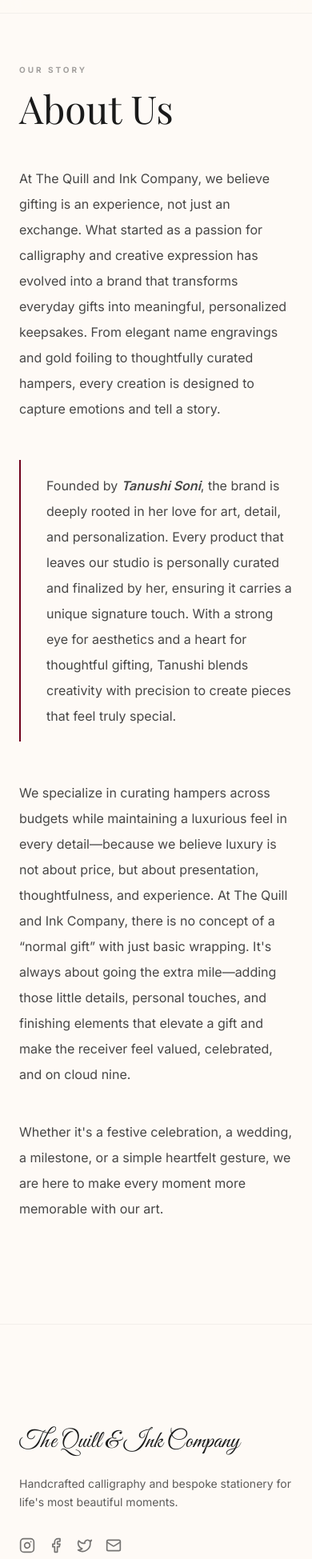
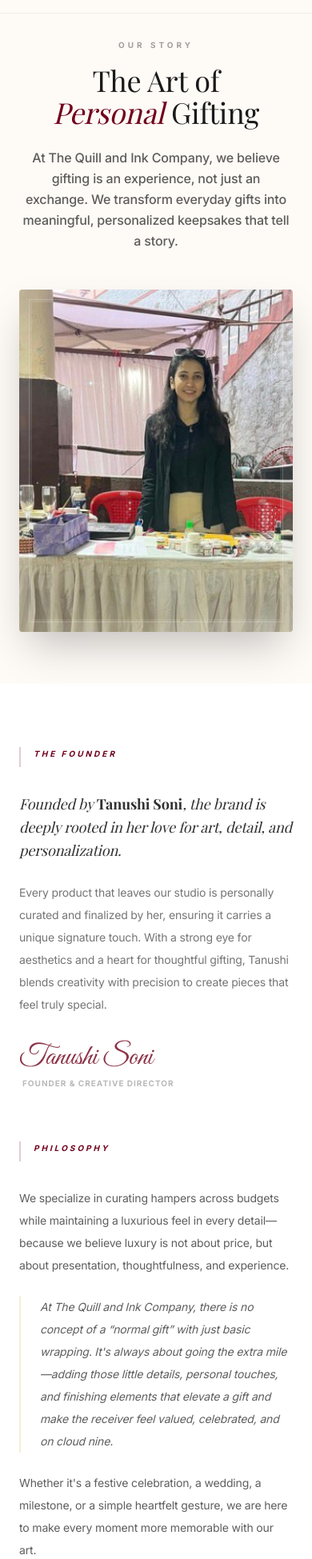
Before and after one commit to niksoni2910/the-quill-and-ink-company, a Next.js app in the folder frontend/: page /about in a window 390 px wide. Shown: the part 48-1997 px from the top of the page at 80% size. Built offline with nearby package versions, Linux system fonts and the light colour scheme; no server answers; a web font is replaced by a local one.

Commit message:
feat: enhance homepage grid animations and refine footer typography and layout styling

```diff
--- a/frontend/app/about/page.tsx
+++ b/frontend/app/about/page.tsx
@@ -1,69 +1,113 @@
 "use client";
 
 import { motion } from "framer-motion";
+import Image from "next/image";
 
 export default function AboutPage() {
   return (
     <motion.main
-      initial={{ opacity: 0, y: 20 }}
-      animate={{ opacity: 1, y: 0 }}
-      transition={{ duration: 0.8, ease: "easeOut" }}
-      className="px-6 py-32 max-w-3xl mx-auto"
+      initial={{ opacity: 0 }}
+      animate={{ opacity: 1 }}
+      transition={{ duration: 1 }}
+      className="bg-[var(--color-paper)] min-h-screen"
     >
-      <span className="uppercase tracking-[0.3em] text-[10px] font-bold opacity-40 block mb-4">Our Story</span>
-      <h1 className="font-[family-name:var(--font-serif)] text-5xl lg:text-6xl mb-12">
-        About Us
+      {/* HERO SECTION */}
+      <section className="px-6 pt-24 lg:pt-32 pb-16 lg:pb-20 max-w-[1400px] mx-auto">
+        <div className="grid lg:grid-cols-2 gap-12 lg:gap-16 items-center">
+          <motion.div
+            initial={{ opacity: 0, x: -30 }}
+            animate={{ opacity: 1, x: 0 }}
+            transition={{ duration: 0.8, delay: 0.2 }}
+            className="text-center lg:text-left"
+          >
+            <span className="uppercase tracking-[0.4em] text-[10px] font-bold opacity-40 block mb-4 lg:mb-6">Our Story</span>
+            <h1 className="font-[family-name:var(--font-serif)] text-4xl md:text-6xl lg:text-8xl leading-[1.1] mb-6 lg:mb-8">
+              The Art of <br />
+              <span className="italic font-normal text-[var(--color-accent)]">Personal</span> Gifting
             </h1>
-
-      <p className="text-base lg:text-lg leading-loose mb-10 opacity-80">
+            <p className="text-base lg:text-xl leading-relaxed opacity-70 font-medium max-w-xl mx-auto lg:mx-0">
               At The Quill and Ink Company, we believe gifting is an experience, not
-        just an exchange. What started as a passion for calligraphy and creative
-        expression has evolved into a brand that transforms everyday gifts into
-        meaningful, personalized keepsakes. From elegant name engravings and gold
-        foiling to thoughtfully curated hampers, every creation is designed to
-        capture emotions and tell a story.
-      </p>
-
-      {/* FOUNDER */}
-      <motion.div
-        initial={{ opacity: 0, y: 15 }}
-        animate={{ opacity: 1, y: 0 }}
-        transition={{ duration: 0.8, delay: 0.3 }}
-        className="border-l-2 border-[var(--color-accent)] pl-8 py-4 my-12"
-      >
-        <p className="text-base lg:text-lg leading-loose opacity-80">
-          Founded by <span className="font-semibold italic">Tanushi Soni</span>,
-          the brand is deeply rooted in her love for art, detail, and
-          personalization. Every product that leaves our studio is personally
-          curated and finalized by her, ensuring it carries a unique signature
-          touch. With a strong eye for aesthetics and a heart for thoughtful
-          gifting, Tanushi blends creativity with precision to create pieces that
-          feel truly special.
+              just an exchange. We transform everyday gifts into meaningful,
+              personalized keepsakes that tell a story.
             </p>
           </motion.div>
 
-      {/* PHILOSOPHY */}
           <motion.div
-        initial={{ opacity: 0, y: 15 }}
-        animate={{ opacity: 1, y: 0 }}
-        transition={{ duration: 0.8, delay: 0.5 }}
+            initial={{ opacity: 0, scale: 0.95 }}
+            animate={{ opacity: 1, scale: 1 }}
+            transition={{ duration: 1, ease: "easeOut" }}
+            className="relative aspect-[4/5] bg-[var(--color-cream)] overflow-hidden rounded-sm shadow-2xl max-w-md mx-auto lg:max-w-none w-full"
           >
-        <p className="text-base lg:text-lg leading-loose mb-10 opacity-80">
+            <Image
+              src="/images/my_pic.png"
+              alt="Tanushi Soni - Founder of The Quill and Ink Company"
+              fill
+              className="object-cover transition-transform duration-1000 hover:scale-105"
+              priority
+            />
+            {/* ELEGANT FRAME EFFECT */}
+            <div className="absolute inset-0 border-[16px] lg:border-[24px] border-white/10 pointer-events-none" />
+            <div className="absolute inset-0 border-[1px] border-white/20 m-3 lg:m-4 pointer-events-none" />
+          </motion.div>
+        </div>
+      </section>
+
+      {/* DETAILED CONTENT */}
+      <section className="px-6 py-20 lg:py-32 bg-white">
+        <div className="max-w-4xl mx-auto space-y-16 lg:space-y-24">
+
+          {/* FOUNDER BLOCK */}
+          <div className="grid md:grid-cols-[1fr_2fr] gap-8 lg:gap-12 items-start">
+            <div className="md:sticky md:top-32 border-l-2 border-[var(--color-accent)]/20 pl-4 md:border-none md:pl-0">
+               <h3 className="text-[10px] uppercase tracking-[0.3em] font-bold text-[var(--color-accent)] mb-2 md:mb-4 italic">The Founder</h3>
+               <div className="hidden md:block w-12 h-[1px] bg-[var(--color-accent)] opacity-30" />
+            </div>
+            <div className="space-y-6 lg:space-y-8">
+               <p className="text-lg lg:text-2xl leading-relaxed font-serif italic text-[var(--color-ink)] opacity-90">
+                Founded by <span className="font-bold not-italic">Tanushi Soni</span>,
+                the brand is deeply rooted in her love for art, detail, and
+                personalization.
+               </p>
+               <p className="text-sm lg:text-lg leading-loose opacity-60">
+                 Every product that leaves our studio is personally curated and finalized by her, ensuring it carries a unique signature touch. With a strong eye for aesthetics and a heart for thoughtful gifting, Tanushi blends creativity with precision to create pieces that feel truly special.
+               </p>
+               <div className="pt-2 lg:pt-4">
+                 <p className="font-[family-name:var(--font-cursive)] text-4xl lg:text-6xl text-[var(--color-accent)] opacity-80 select-none">
+                    Tanushi Soni
+                 </p>
+                 <p className="text-[10px] uppercase tracking-widest font-bold opacity-30 mt-1 lg:mt-2 ml-1 lg:ml-2">Founder & Creative Director</p>
+               </div>
+            </div>
+          </div>
+
+          {/* PHILOSOPHY BLOCK */}
+          <div className="grid md:grid-cols-[1fr_2fr] gap-8 lg:gap-12 items-start">
+            <div className="md:sticky md:top-32 border-l-2 border-[var(--color-accent)]/20 pl-4 md:border-none md:pl-0">
+               <h3 className="text-[10px] uppercase tracking-[0.3em] font-bold text-[var(--color-accent)] mb-2 md:mb-4 italic">Philosophy</h3>
+               <div className="hidden md:block w-12 h-[1px] bg-[var(--color-accent)] opacity-30" />
+            </div>
+            <div className="space-y-6 lg:space-y-8">
+               <p className="text-sm lg:text-lg leading-loose opacity-70">
                 We specialize in curating hampers across budgets while maintaining a
                 luxurious feel in every detail—because we believe luxury is not about
-          price, but about presentation, thoughtfulness, and experience. At The
-          Quill and Ink Company, there is no concept of a &ldquo;normal gift&rdquo; with
+                price, but about presentation, thoughtfulness, and experience.
+               </p>
+               <p className="text-sm lg:text-lg leading-loose opacity-70 border-l-2 border-[var(--color-rose)]/30 pl-6 lg:pl-8 italic">
+                At The Quill and Ink Company, there is no concept of a &ldquo;normal gift&rdquo; with
                 just basic wrapping. It&apos;s always about going the extra mile—adding those
                 little details, personal touches, and finishing elements that elevate a
                 gift and make the receiver feel valued, celebrated, and on cloud nine.
                </p>
-
-        <p className="text-base lg:text-lg leading-loose opacity-80">
+               <p className="text-sm lg:text-lg leading-loose opacity-70">
                 Whether it&apos;s a festive celebration, a wedding, a milestone, or a
                 simple heartfelt gesture, we are here to make every moment more
                 memorable with our art.
                </p>
-      </motion.div>
+            </div>
+          </div>
+
+        </div>
+      </section>
     </motion.main>
   );
 }
--- a/frontend/app/globals.css
+++ b/frontend/app/globals.css
@@ -17,15 +17,23 @@
   scroll-behavior: smooth;
 }
 
+/* Custom Selection */
+::selection {
+  background-color: var(--color-accent);
+  color: white;
+}
+
 body {
   background-color: var(--color-paper);
   color: var(--color-ink);
   font-family: var(--font-sans);
+  line-height: 1.7;
+  letter-spacing: -0.01em;
 }
 
 /* Custom Scrollbar */
 .custom-scrollbar::-webkit-scrollbar {
-  width: 4px;
+  width: 6px;
 }
 .custom-scrollbar::-webkit-scrollbar-track {
   background: transparent;
@@ -33,5 +41,5 @@
 .custom-scrollbar::-webkit-scrollbar-thumb {
   background-color: var(--color-ink);
   border-radius: 10px;
-  opacity: 0.2;
+  border: 2px solid var(--color-paper);
 }
--- a/frontend/components/Footer.tsx
+++ b/frontend/components/Footer.tsx
@@ -12,64 +12,81 @@
         border-t border-[#1A1A1A]/5
       "
     >
-      <div className="max-w-[1400px] mx-auto grid gap-16 lg:grid-cols-3">
+      <div className="max-w-[1400px] mx-auto grid gap-20 lg:grid-cols-[1.5fr_1fr_1fr]">
 
         {/* 1. BRAND */}
-        <div className="lg:col-span-1">
-          <h3 className="font-[family-name:var(--font-cursive)] text-3xl mb-6">
-            The Quill & Ink Company
+        <div className="space-y-8">
+          <h3 className="font-[family-name:var(--font-serif)] text-4xl leading-tight">
+            The Quill <br /> & Ink Company
           </h3>
-          <p className="text-sm leading-relaxed opacity-70 mb-8">
-            Handcrafted calligraphy and bespoke stationery for life's most beautiful moments.
+          <p className="text-base leading-relaxed opacity-50 max-w-sm font-medium">
+            Handcrafted calligraphy and bespoke stationery for life&apos;s most beautiful moments.
           </p>
-          <div className="flex gap-4 opacity-60">
-            <Link href="#" className="hover:text-[var(--color-accent)] transition"><Instagram className="w-5 h-5" /></Link>
-            <Link href="#" className="hover:text-[var(--color-accent)] transition"><Facebook className="w-5 h-5" /></Link>
-            <Link href="#" className="hover:text-[var(--color-accent)] transition"><Twitter className="w-5 h-5" /></Link>
-            <Link href="mailto:hello@example.com" className="hover:text-[var(--color-accent)] transition"><Mail className="w-5 h-5" /></Link>
+          <div className="flex gap-8">
+            <Link href="#" className="hover:text-[var(--color-accent)] transition-colors duration-500 opacity-60 hover:opacity-100"><Instagram className="w-5 h-5" /></Link>
+            <Link href="#" className="hover:text-[var(--color-accent)] transition-colors duration-500 opacity-60 hover:opacity-100"><Facebook className="w-5 h-5" /></Link>
+            <Link href="#" className="hover:text-[var(--color-accent)] transition-colors duration-500 opacity-60 hover:opacity-100"><Twitter className="w-5 h-5" /></Link>
+            <Link href="mailto:hello@thequillandink.com" className="hover:text-[var(--color-accent)] transition-colors duration-500 opacity-60 hover:opacity-100"><Mail className="w-5 h-5" /></Link>
           </div>
         </div>
 
         {/* 2. NAVIGATION */}
-        <div>
-          <h4 className="font-serif text-lg mb-6">Explore</h4>
-          <ul className="space-y-4 text-sm opacity-70">
-            <li><Link href="/about" className="hover:text-[var(--color-accent)]">Our Story</Link></li>
-            <li><Link href="/work" className="hover:text-[var(--color-accent)]">Portfolio</Link></li>
-            <li><Link href="/products" className="hover:text-[var(--color-accent)]">Shop</Link></li>
-            <li><Link href="/contact" className="hover:text-[var(--color-accent)]">Contact</Link></li>
+        <div className="space-y-8">
+          <h4 className="text-[10px] uppercase tracking-[0.3em] font-bold opacity-30 italic">Explore</h4>
+          <ul className="space-y-6 text-sm font-semibold tracking-wide">
+            <li><Link href="/about" className="hover:text-[var(--color-accent)] transition-colors duration-300">Our Story</Link></li>
+            <li><Link href="/work" className="hover:text-[var(--color-accent)] transition-colors duration-300">Portfolio</Link></li>
+            <li><Link href="/products" className="hover:text-[var(--color-accent)] transition-colors duration-300">Shop Collection</Link></li>
+            <li><Link href="/contact" className="hover:text-[var(--color-accent)] transition-colors duration-300">Contact</Link></li>
           </ul>
         </div>
 
         {/* 3. CONTACT */}
-        <div>
-          <h4 className="font-serif text-lg mb-6">Contact Us</h4>
-          <p className="text-sm opacity-70 mb-6">
-            Have questions or need help with a custom order? We'd love to hear from you.
-          </p>
+        <div className="space-y-8">
+          <h4 className="text-[10px] uppercase tracking-[0.3em] font-bold opacity-30 italic">Get in Touch</h4>
+          <div className="space-y-4 text-sm opacity-50 leading-relaxed font-medium">
+            <p className="flex items-start gap-3">
+              <span className="mt-1"><Mail className="w-4 h-4" /></span>
+              <a href="mailto:thequillandinkcompany@gmail.com" className="hover:text-[var(--color-accent)] transition-colors">thequillandinkcompany@gmail.com</a>
+            </p>
+            <p className="flex items-start gap-3">
+              <span className="mt-1"><Instagram className="w-4 h-4" /></span>
+              <span>9324580059</span>
+            </p>
+            <p className="flex items-start gap-3">
+              <span className="mt-1">
+                <svg xmlns="http://www.w3.org/2000/svg" width="16" height="16" viewBox="0 0 24 24" fill="none" stroke="currentColor" strokeWidth="2" strokeLinecap="round" strokeLinejoin="round" className="lucide lucide-map-pin"><path d="M20 10c0 4.993-5.539 10.193-7.399 11.799a1 1 0 0 1-1.202 0C9.539 20.193 4 14.993 4 10a8 8 0 0 1 16 0"/><circle cx="12" cy="10" r="3"/></svg>
+              </span>
+              <span>Shop no 3, Yogi Smriti, D -15, Yogi Nagar Marg, Yogi Nagar, Borivali West, Mumbai, Maharashtra 400091</span>
+            </p>
+          </div>
           <a
             href="https://wa.me/919324580059"
             target="_blank"
             rel="noopener noreferrer"
             className="
-              inline-flex items-center gap-3
-              bg-[#25D366] text-white
-              px-6 py-3 rounded-sm
-              text-xs uppercase tracking-wider font-bold
-              hover:bg-[#128C7E] transition-colors
-              shadow-sm
+              inline-flex items-center gap-4
+              bg-[var(--color-ink)] text-white
+              px-8 py-4 rounded-sm
+              text-[10px] uppercase tracking-[0.2em] font-bold
+              hover:bg-[var(--color-accent)] transition-all duration-500
+              shadow-xl
             "
           >
             <svg xmlns="http://www.w3.org/2000/svg" width="16" height="16" viewBox="0 0 24 24" fill="none" stroke="currentColor" strokeWidth="2" strokeLinecap="round" strokeLinejoin="round" className="lucide lucide-message-circle"><path d="m3 21 1.9-5.7a8.5 8.5 0 1 1 3.8 3.8z"/></svg>
-            Chat on WhatsApp
+            WhatsApp Inquiry
           </a>
         </div>
 
       </div>
 
       {/* BOTTOM */}
-      <div className="mt-20 pt-8 border-t border-[var(--color-ink)]/10 text-center text-xs opacity-50">
-        © {new Date().getFullYear()} The Quill & Ink Company. All rights reserved. Designed with love.
+      <div className="mt-32 pt-8 border-t border-[var(--color-ink)]/5 flex flex-col md:flex-row justify-between items-center gap-4 text-[10px] uppercase tracking-widest font-bold opacity-30">
+        <p>© {new Date().getFullYear()} The Quill & Ink Company.</p>
+        <div className="flex gap-8">
+          <Link href="/privacy" className="hover:opacity-100">Privacy Policy</Link>
+          <Link href="/terms" className="hover:opacity-100">Terms of Service</Link>
+        </div>
       </div>
     </footer>
   );
--- a/frontend/components/Navbar.tsx
+++ b/frontend/components/Navbar.tsx
@@ -46,19 +46,23 @@
         </Link>
 
         {/* DESKTOP NAV LINKS */}
-        <nav className="hidden lg:flex items-center gap-12 text-[13px] uppercase tracking-[0.2em] font-medium opacity-80">
-          <Link href="/about" className="hover:text-[var(--color-rose)] transition">
-            About
+        <nav className="hidden lg:flex items-center gap-12 text-[12px] uppercase tracking-[0.3em] font-semibold opacity-70">
+          <Link href="/about" className="relative group py-2">
+            <span className="group-hover:text-[var(--color-ink)] transition-colors duration-300">About</span>
+            <span className="absolute bottom-0 left-0 w-0 h-[1px] bg-[var(--color-accent)] transition-all duration-500 group-hover:w-full" />
           </Link>
-          <Link href="/work" className="hover:text-[var(--color-rose)] transition">
-            Work
+          <Link href="/work" className="relative group py-2">
+            <span className="group-hover:text-[var(--color-ink)] transition-colors duration-300">Work</span>
+            <span className="absolute bottom-0 left-0 w-0 h-[1px] bg-[var(--color-accent)] transition-all duration-500 group-hover:w-full" />
           </Link>
-          <Link href="/products" className="hover:text-[var(--color-rose)] transition">
-            Store
+          <Link href="/products" className="relative group py-2">
+            <span className="group-hover:text-[var(--color-ink)] transition-colors duration-300">Store</span>
+            <span className="absolute bottom-0 left-0 w-0 h-[1px] bg-[var(--color-accent)] transition-all duration-500 group-hover:w-full" />
           </Link>
           {user?.role === "admin" && (
-            <Link href="/admin/orders" className="hover:text-[var(--color-rose)] transition text-[var(--color-accent)]">
-              Orders
+            <Link href="/admin/orders" className="relative group py-2 text-[var(--color-accent)]">
+              <span className="group-hover:text-[var(--color-accent)] transition-colors duration-300">Orders</span>
+              <span className="absolute bottom-0 left-0 w-0 h-[1px] bg-[var(--color-accent)] transition-all duration-500 group-hover:w-full" />
             </Link>
           )}
         </nav>
@@ -181,7 +185,7 @@
               animate={{ opacity: 1 }}
               exit={{ opacity: 0 }}
               onClick={() => setIsMobileMenuOpen(false)}
-              className="fixed inset-0 bg-black/50 z-40 lg:hidden"
+              className="fixed inset-0 bg-black/60 backdrop-blur-sm z-[55] lg:hidden"
             />
 
             {/* DRAWER */}
@@ -189,93 +193,62 @@
               initial={{ x: "100%" }}
               animate={{ x: 0 }}
               exit={{ x: "100%" }}
-              transition={{ type: "tween", duration: 0.3 }}
+              transition={{ type: "spring", damping: 25, stiffness: 200 }}
               className="
                 fixed top-0 right-0 bottom-0
-                w-[80%] max-w-sm
-                bg-[#FDF9F9]
-                z-50
-                p-8
-                shadow-2xl
+                w-[85%] max-w-sm
+                bg-[#FEFAF6]
+                z-[60]
+                p-10
+                shadow-[-20px_0_60px_-15px_rgba(0,0,0,0.3)]
                 flex flex-col
               "
             >
+              <div className="flex justify-between items-center mb-16">
+                <span className="font-[family-name:var(--font-cursive)] text-xl">Menu</span>
                 <button
-                className="self-end mb-8"
                   onClick={() => setIsMobileMenuOpen(false)}
+                  className="p-2 -mr-2"
                 >
                   <X className="w-6 h-6 hover:text-[var(--color-accent)] transition" />
                 </button>
+              </div>
 
-              <nav className="flex flex-col gap-6 text-lg font-medium">
+              <nav className="flex flex-col gap-8 text-2xl font-[family-name:var(--font-serif)] italic">
                 <Link
                   href="/about"
                   onClick={() => setIsMobileMenuOpen(false)}
-                  className="hover:text-[var(--color-accent)] transition"
+                  className="hover:text-[var(--color-accent)] transition-colors duration-300 flex items-center justify-between group"
                 >
-                  About
+                  <span>About Us</span>
+                  <span className="w-8 h-[1px] bg-[var(--color-accent)] transform scale-x-0 group-hover:scale-x-100 transition-transform origin-right" />
                 </Link>
                 <Link
                   href="/work"
                   onClick={() => setIsMobileMenuOpen(false)}
-                  className="hover:text-[var(--color-accent)] transition"
+                  className="hover:text-[var(--color-accent)] transition-colors duration-300 flex items-center justify-between group"
                 >
-                  Our Work
+                  <span>Our Work</span>
+                  <span className="w-8 h-[1px] bg-[var(--color-accent)] transform scale-x-0 group-hover:scale-x-100 transition-transform origin-right" />
                 </Link>
                 <Link
                   href="/products"
                   onClick={() => setIsMobileMenuOpen(false)}
-                  className="hover:text-[var(--color-accent)] transition"
+                  className="hover:text-[var(--color-accent)] transition-colors duration-300 flex items-center justify-between group"
                 >
-                  Shop
+                  <span>Shop</span>
+                  <span className="w-8 h-[1px] bg-[var(--color-accent)] transform scale-x-0 group-hover:scale-x-100 transition-transform origin-right" />
                 </Link>
-                <hr className="border-[var(--color-rose)] opacity-50 my-2" />
+              </nav>
 
-                {/* {token ? (
-                  <>
-                    <Link
-                      href="/cart"
-                      onClick={() => setIsMobileMenuOpen(false)}
-                      className="hover:text-[var(--color-accent)] transition flex items-center gap-2 group"
-                    >
-                      <div className="relative">
-                        <ShoppingCart className="w-5 h-5" />
-                        {cartCount > 0 && (
-                          <motion.span
-                            initial={{ scale: 0 }}
-                            animate={{ scale: 1 }}
-                            className="
-                              absolute -top-2 -right-2
-                              bg-[var(--color-accent)] text-white
-                              text-[8px] font-bold
-                              w-3.5 h-3.5 flex items-center justify-center
-                              rounded-full
-                            "
-                          >
-                            {cartCount}
-                          </motion.span>
-                        )}
+              <div className="mt-auto space-y-6">
+                <div className="h-[1px] bg-black/5 w-full" />
+                <div className="space-y-4">
+                  <p className="text-[10px] uppercase tracking-widest font-bold opacity-30 italic">Get in touch</p>
+                  <p className="text-sm font-medium opacity-60">thequillandinkcompany@gmail.com</p>
+                  <p className="text-sm font-medium opacity-60">+91 9324580059</p>
                 </div>
-                      Cart
-                    </Link>
-                    <Link
-                      href="/profile"
-                      onClick={() => setIsMobileMenuOpen(false)}
-                      className="hover:text-[var(--color-accent)] transition flex items-center gap-2"
-                    >
-                      <User className="w-5 h-5" /> Profile
-                    </Link>
-                  </>
-                ) : (
-                  <Link
-                    href="/login"
-                    onClick={() => setIsMobileMenuOpen(false)}
-                    className="hover:text-[var(--color-accent)] transition"
-                  >
-                    Login
-                  </Link>
-                )} */}
-              </nav>
+              </div>
             </motion.div>
           </>
         )}
```
Also changed, not shown: frontend/app/page.tsx (+29 -15 lines), frontend/components/Hero.tsx (+52 -14 lines), frontend/components/Services.tsx (+17 -4 lines). Lines whose indentation alone changed are shown as unchanged.
